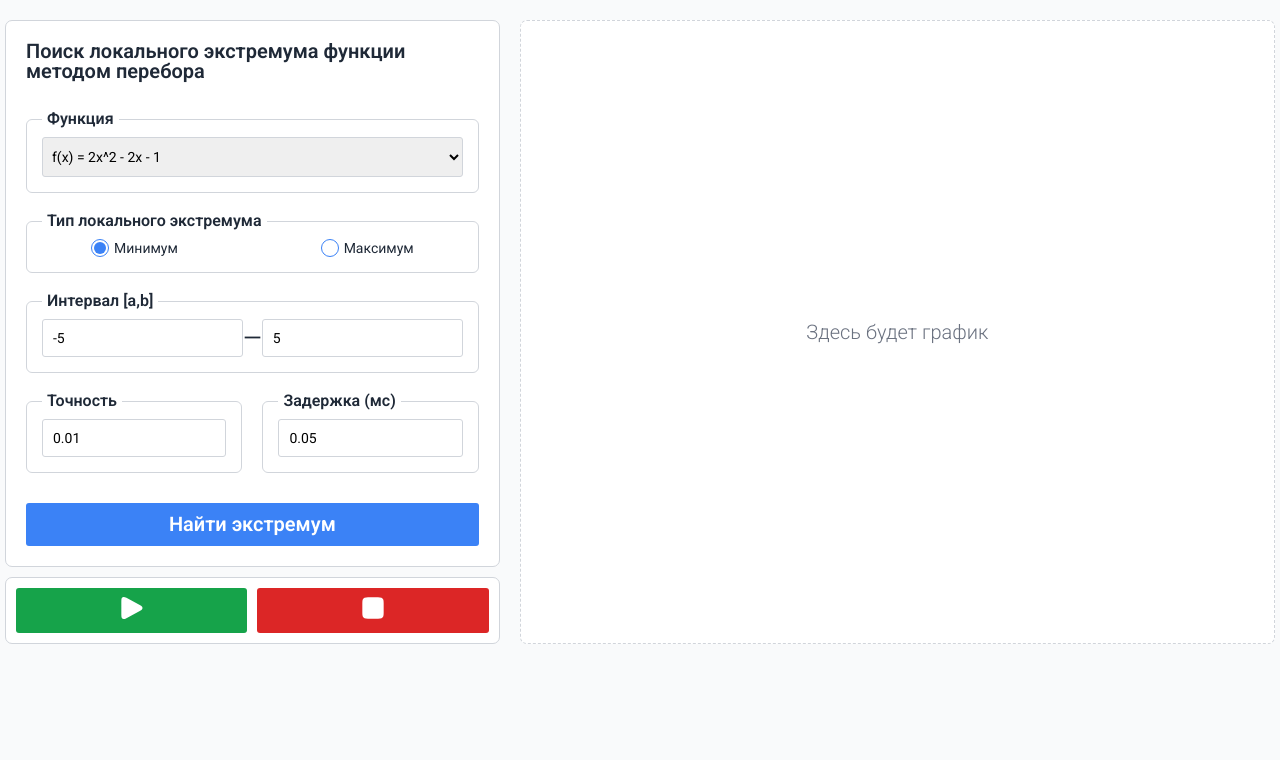
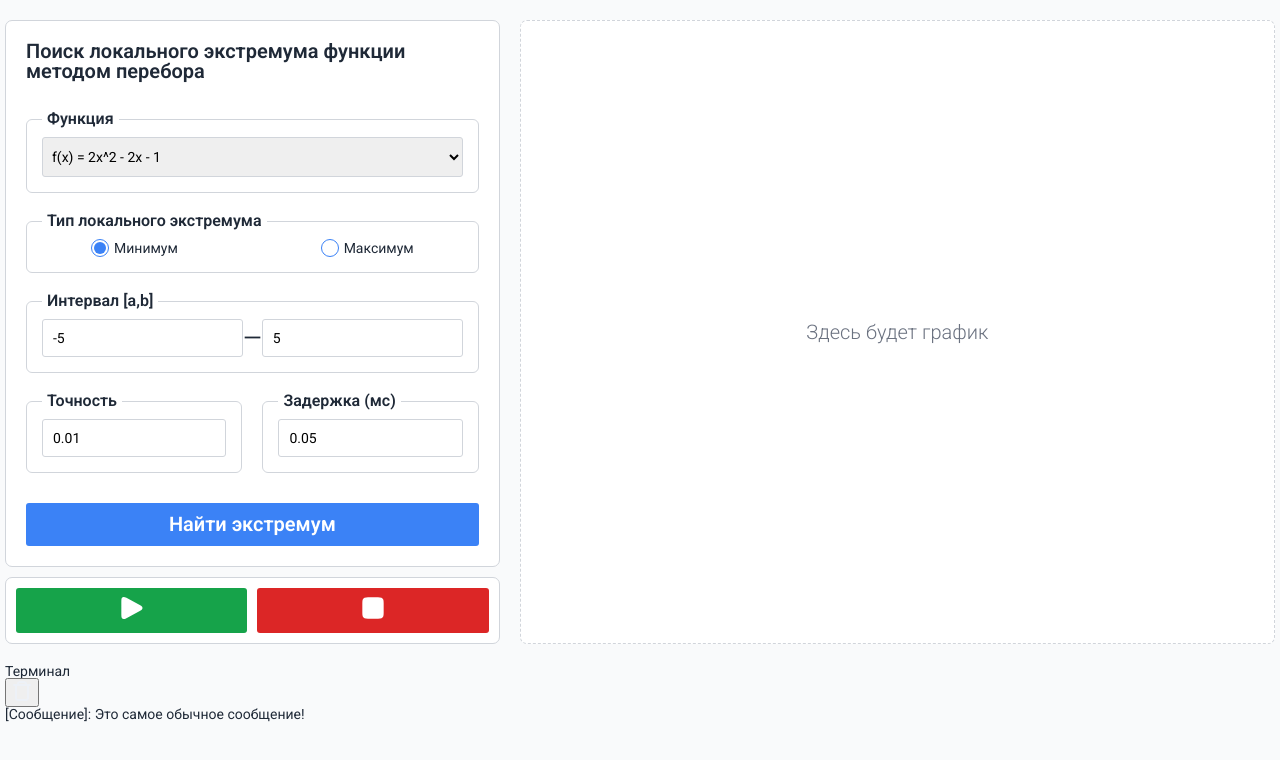
Before and after one commit to FiveStarHotel/bruteforce-local-extremum-finder-web, a website: page index.html in a window 1280 px wide. Drawn offline with Linux system fonts and the light colour scheme.

Commit message:
Create HTML layout for output terminal

```diff
--- a/index.html
+++ b/index.html
@@ -108,7 +108,19 @@
         </div>
 
         <div class="output-wrapper">
-
+            <div class="output">
+                <header class="output__header">
+                    <h2 class="output__header-title">Терминал</h2>
+                    <button class="output__header-clear-button" type="button">
+                        <svg width="18" height="20" viewBox="0 0 18 20" fill="none" xmlns="http://www.w3.org/2000/svg">
+                            <path d="M3 4V15.8C3 16.9201 3 17.4798 3.21799 17.9076C3.40973 18.2839 3.71547 18.5905 4.0918 18.7822C4.5192 19 5.07899 19 6.19691 19H11.8031C12.921 19 13.48 19 13.9074 18.7822C14.2837 18.5905 14.5905 18.2839 14.7822 17.9076C15 17.4802 15 16.921 15 15.8031V4M3 4H5M3 4H1M5 4H13M5 4C5 3.06812 5 2.60241 5.15224 2.23486C5.35523 1.74481 5.74432 1.35523 6.23438 1.15224C6.60192 1 7.06812 1 8 1H10C10.9319 1 11.3978 1 11.7654 1.15224C12.2554 1.35523 12.6447 1.74481 12.8477 2.23486C12.9999 2.6024 13 3.06812 13 4M13 4H15M15 4H17" stroke="#EDF1F7" stroke-width="2" stroke-linecap="round" stroke-linejoin="round"/>
+                        </svg>
+                    </button>
+                </header>
+                <div class="output__out-container">
+                    <p><span class="message">[Сообщение]: Это самое обычное сообщение!</span></p>
+                </div>
+            </div>
         </div>
     </div>
 </body>
```
